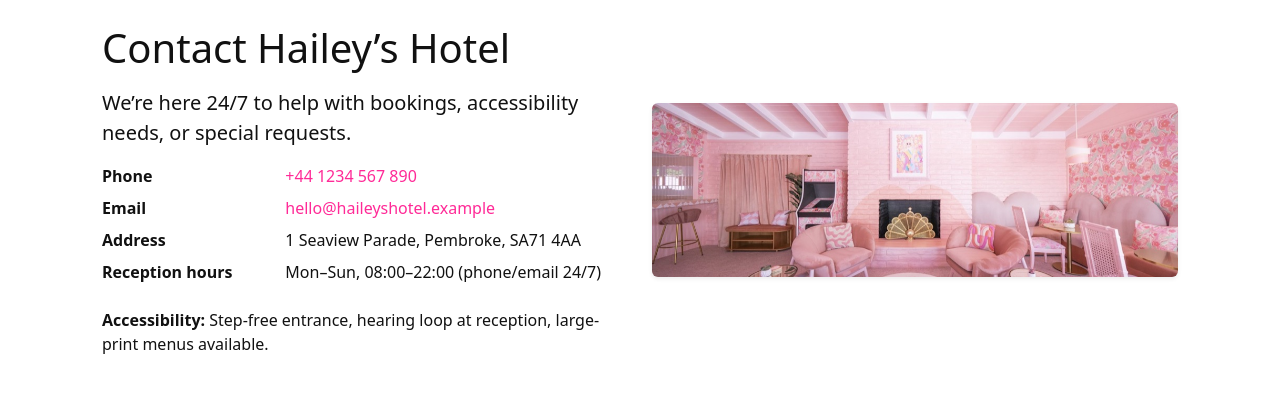
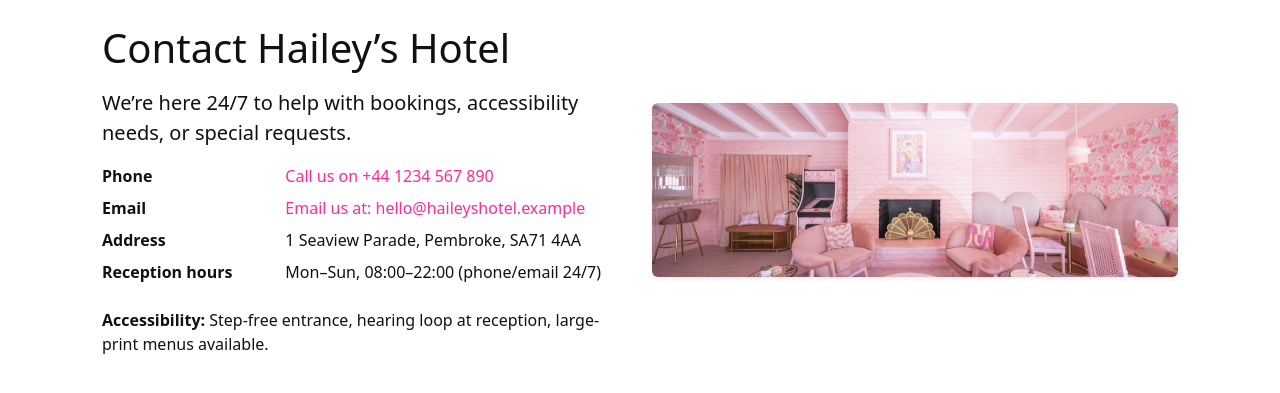
Before and after one commit to dailafing/FlaskHotel, a Flask app: page /contact in a window 1280 px wide. Shown: the part 56-449 px from the top of the page. Run offline with Flask 3, Linux system fonts and the light colour scheme.

Commit message:
Accessibility: Improving readability of sections

```diff
--- a/app/templates/contact.html
+++ b/app/templates/contact.html
@@ -7,10 +7,13 @@
 
     <dl class="row">
       <dt class="col-sm-4">Phone</dt>
-      <dd class="col-sm-8"><a href="tel:+441234567890">+44 1234 567 890</a></dd>
+
+      <dd class="col-sm-8">
+        <a href="tel:+441234567890">Call us on +44 1234 567 890</a>
+      </dd>
 
       <dt class="col-sm-4">Email</dt>
-      <dd class="col-sm-8"><a href="mailto:hello@haileyshotel.example">hello@haileyshotel.example</a></dd>
+      <dd class="col-sm-8"><a href="mailto:hello@haileyshotel.example">Email us at: hello@haileyshotel.example</a></dd>
 
       <dt class="col-sm-4">Address</dt>
       <dd class="col-sm-8">1 Seaview Parade, Pembroke, SA71 4AA</dd>
```
